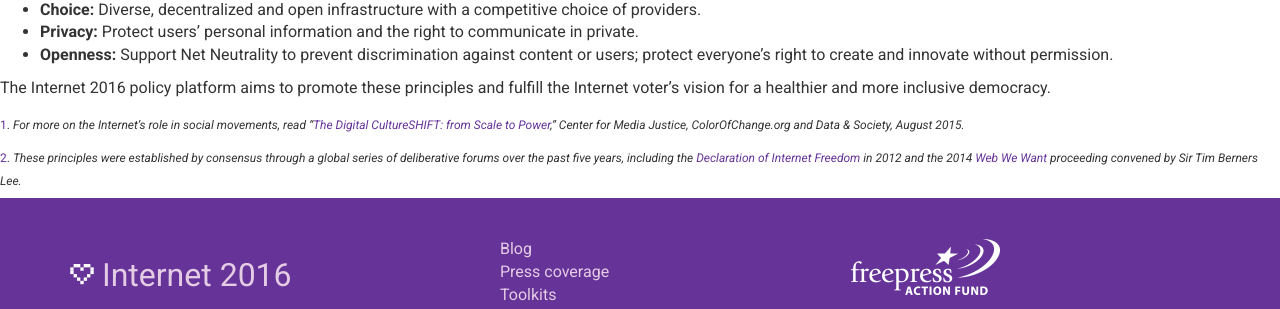
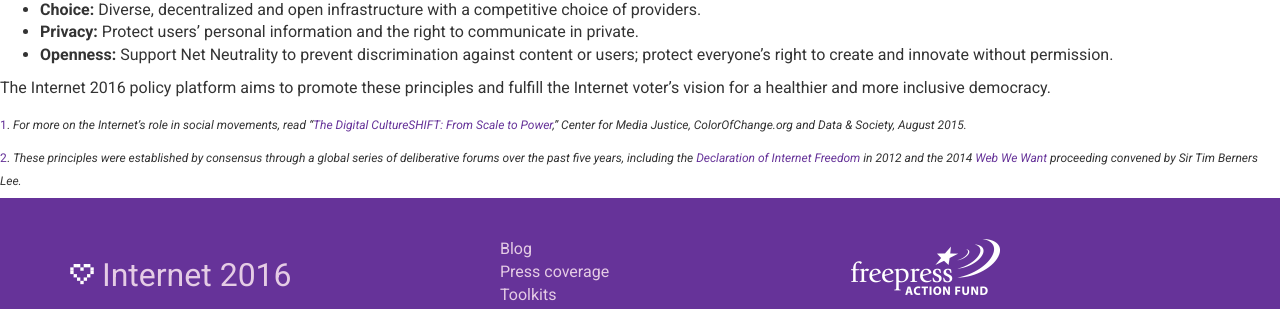
Before and after one commit to freepress/internet2016, a Jekyll site: the page built from _posts/principles/2015-01-06-intro.md, in a window 1280 px wide. Shown: the part 434-743 px from the top of the page. Built offline with Jekyll 4.4.1, drawn with Linux system fonts in a browser that asks for light colours; comment, search, counter and statistics services are not loaded.

Commit message:
Updated footnote

```diff
--- a/_posts/principles/2015-01-06-intro.md
+++ b/_posts/principles/2015-01-06-intro.md
@@ -29,6 +29,6 @@ There is a global consensus among Internet users, digital rights advocates and a
 
 The Internet 2016 policy platform aims to promote these principles and fulfill the Internet voter’s vision for a healthier and more inclusive democracy.
 
-<sub><a name="1">1</a>. *For more on the Internet’s role in social movements, read “[The Digital CultureSHIFT: from Scale to Power](http://centerformediajustice.org/digital-culture-shift-from-scale-to-power/),” Center for Media Justice, ColorOfChange.org and Data & Society, August 2015.*
+<sub><a name="1">1</a>. *For more on the Internet’s role in social movements, read “[The Digital CultureSHIFT: From Scale to Power](http://centerformediajustice.org/digital-culture-shift-from-scale-to-power/),” Center for Media Justice, ColorOfChange.org and Data & Society, August 2015.*
 
 <sub><a name="2">2</a>. *These principles were established by consensus through a global series of deliberative forums over the past five years, including the [Declaration of Internet Freedom](http://www.internetdeclaration.org/) in 2012 and the 2014 [Web We Want](https://webwewant.org/about_us) proceeding convened by Sir Tim Berners Lee.*</sub>
```
